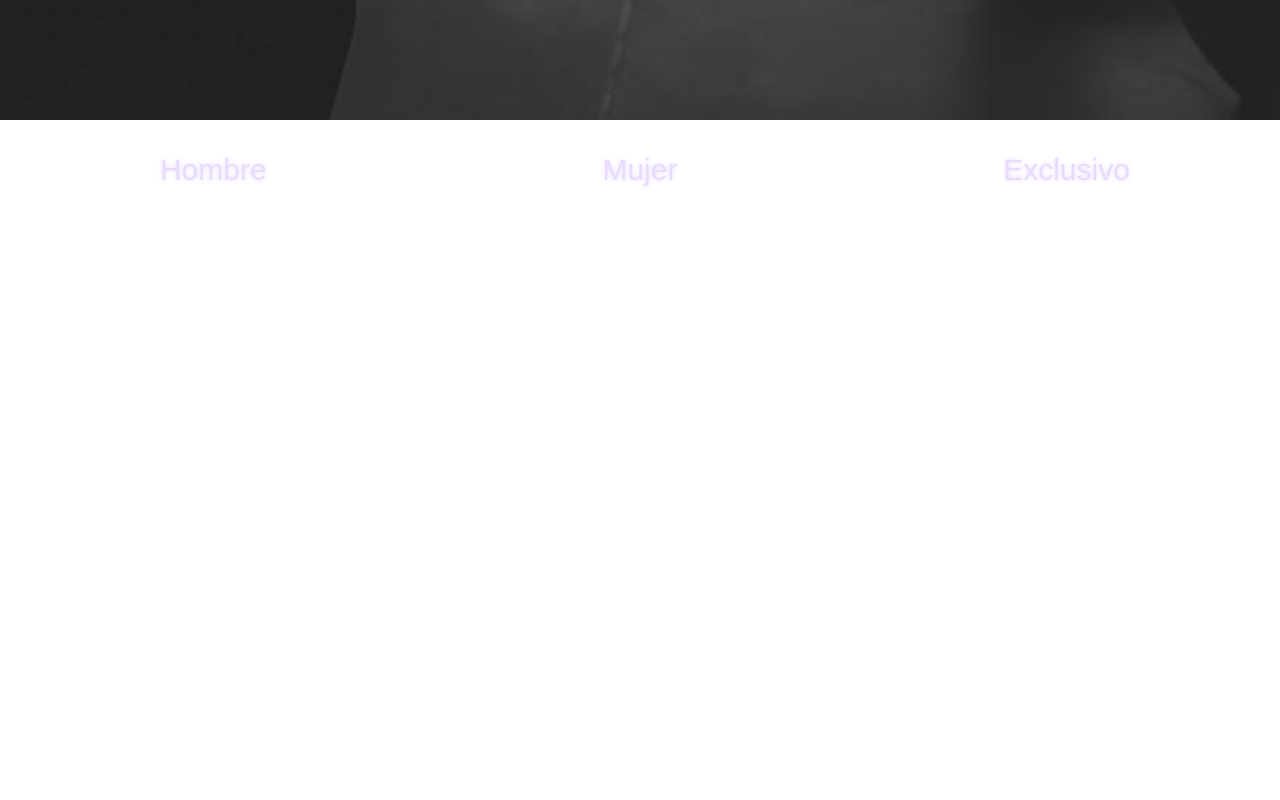
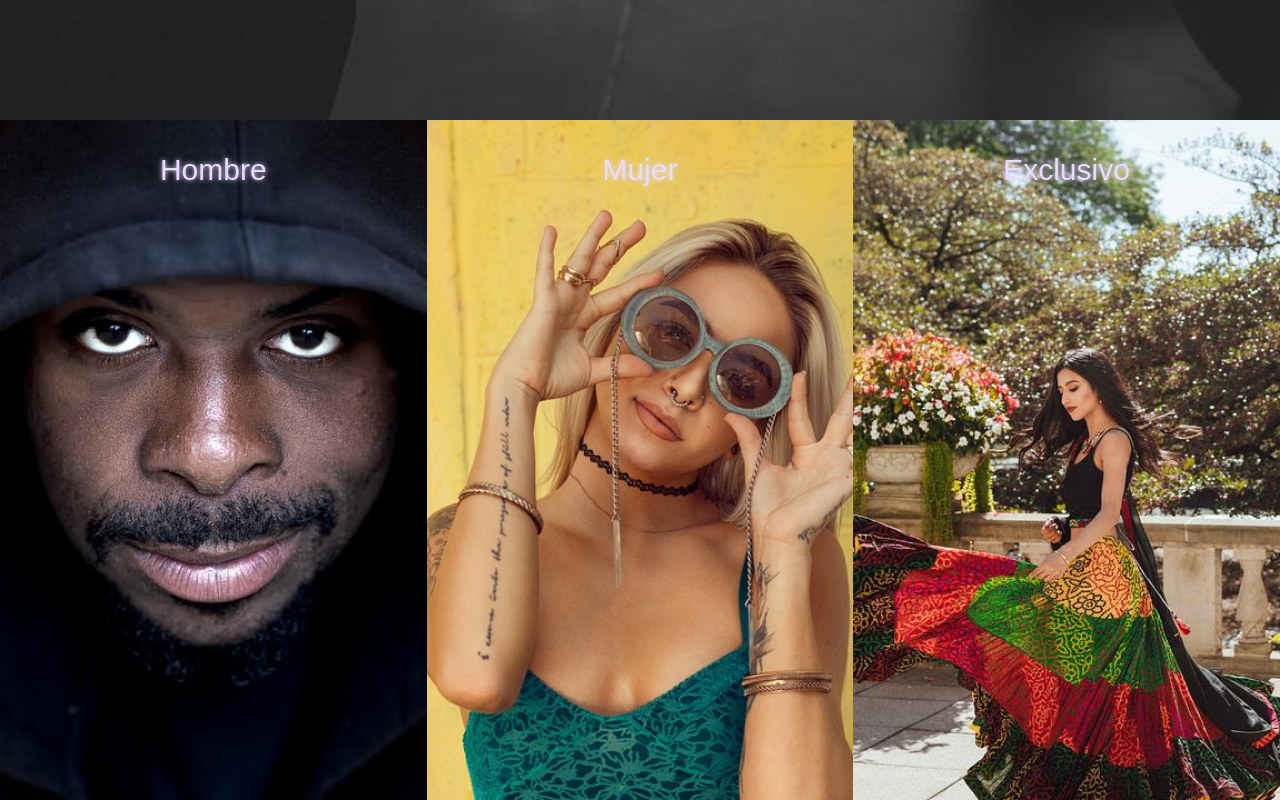
Before and after one commit to Simonvm1/Izaros, a plain HTML site: page index.html in a window 1280 px wide. Shown: the part 680-1480 px from the top of the page. Drawn offline with Linux system fonts and the light colour scheme; files whose address does not match are found by name.

Commit message:
Update style.css

```diff
--- a/css/style.css
+++ b/css/style.css
@@ -69,7 +69,7 @@
 
 .hombre {
   grid-area: hombre;
-  background-image: url(".../image/logo-hombre.jpg");
+  background-image: url("../image/logo-hombre.jpg");
   background-size: cover;
   background-position: center;
   text-align: center;}
@@ -79,7 +79,7 @@
 
 .exc {
   grid-area: exc;
-  background-image: url("./image/logo-exc.jpg");
+  background-image: url("../image/logo-exc.jpg");
   background-position: center;
   background-size: cover;
   text-align: center;}
@@ -89,7 +89,7 @@
 
 .mujer {
   grid-area: mujer;
-  background-image: url("./image/logo-mujer.jpg");
+  background-image: url("../image/logo-mujer.jpg");
   background-position: center;
   background-size: cover;
   text-align: center;}
```
